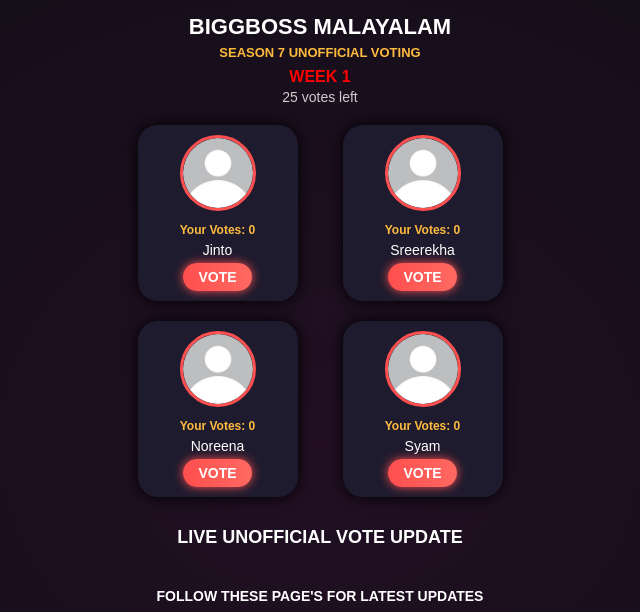
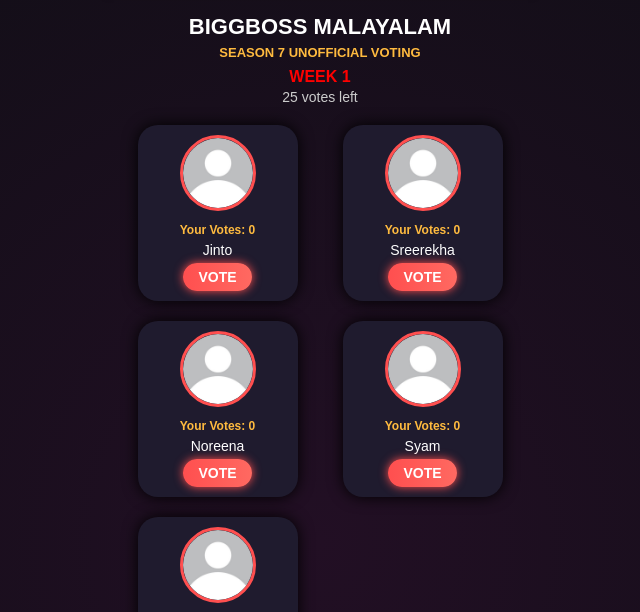
Before and after one commit to allaboutbiggboss1/BBMS7VOTING, a plain HTML site: page index.html in a window 1280 px wide. Shown: the part 96-708 px from the top of the page, without its empty margins (320-960 px from the left). Drawn offline with Linux system fonts and the light colour scheme; no server answers.

Commit message:
Add files via upload

```diff
--- a/index.html
+++ b/index.html
@@ -349,7 +349,8 @@
             {key: "vote1", name: "Jinto", image: "contestant-images.png", userVotes: 0 },
             {key: "vote2", name: "Sreerekha", image: "contestant-images.png", userVotes: 0 },
             {key: "vote3", name: "Noreena", image: "contestant-images.png", userVotes: 0 },
-            {key: "vote4", name: "Syam", image: "contestant-images.png", userVotes: 0}
+            {key: "vote4", name: "Syam", image: "contestant-images.png", userVotes: 0},
+            {key: "vote5", name: "Rajappan", image: "contestant-images.png", userVotes: 0}
         ];
 
         // Reference to the 'votes' node in Realtime Database.
```
